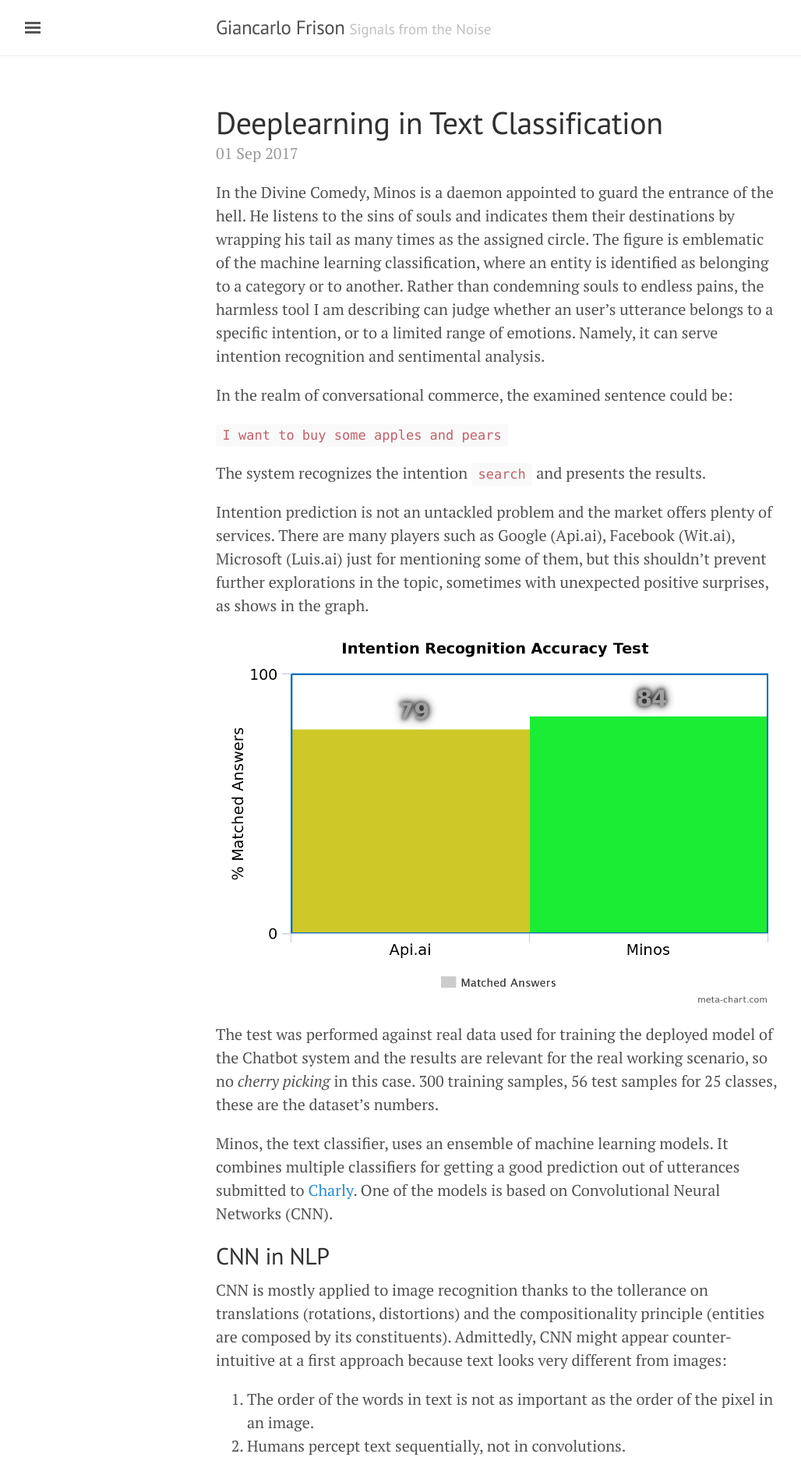
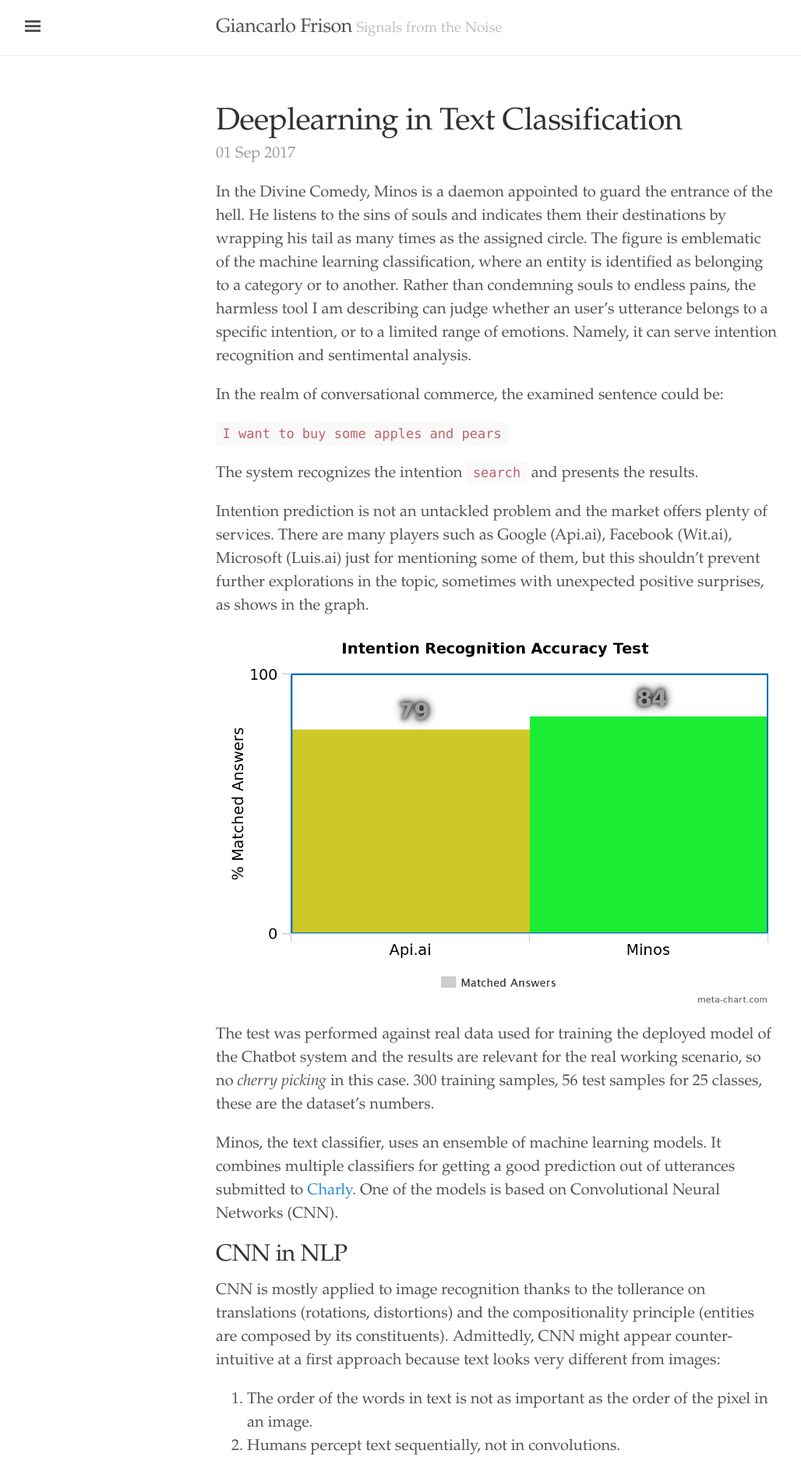
Before and after one commit to gfrison/gfrison.github.io, a Jekyll site: the page built from index.html, in a window 1280 px wide. Shown: the top 1901 px of the page at 78% size, without its empty margins (3-1031 px from the left). Built offline with Jekyll 4.4.1, drawn with Linux system fonts in a browser that asks for light colours; the list of posts is cut into pages by our own code.

Commit message:
Change font

```diff
--- a/public/css/lanyon.css
+++ b/public/css/lanyon.css
@@ -41,11 +41,11 @@ body {
 }
 
 html {
-  font-family: "PT Serif", Georgia, "Times New Roman", serif;
+  font-family: Garamond, "PT Serif", Georgia, "Times New Roman", serif;
 }
 
 h1, h2, h3, h4, h5, h6 {
-  font-family: "PT Sans", Helvetica, Arial, sans-serif;
+  font-family: Garamond, "PT Sans", Helvetica, Arial, sans-serif;
   font-weight: 400;
   color: #313131;
   letter-spacing: -.025rem;
--- a/public/css/poole.css
+++ b/public/css/poole.css
@@ -48,7 +48,7 @@ body {
 }
 
 html {
-  font-family: "Helvetica Neue", Helvetica, Arial, sans-serif;
+  font-family: Garamond, "Helvetica Neue", Helvetica, Arial, sans-serif;
   font-size: 16px;
   line-height: 1.5;
 }
```
Also changed, not shown: 1 other file.
